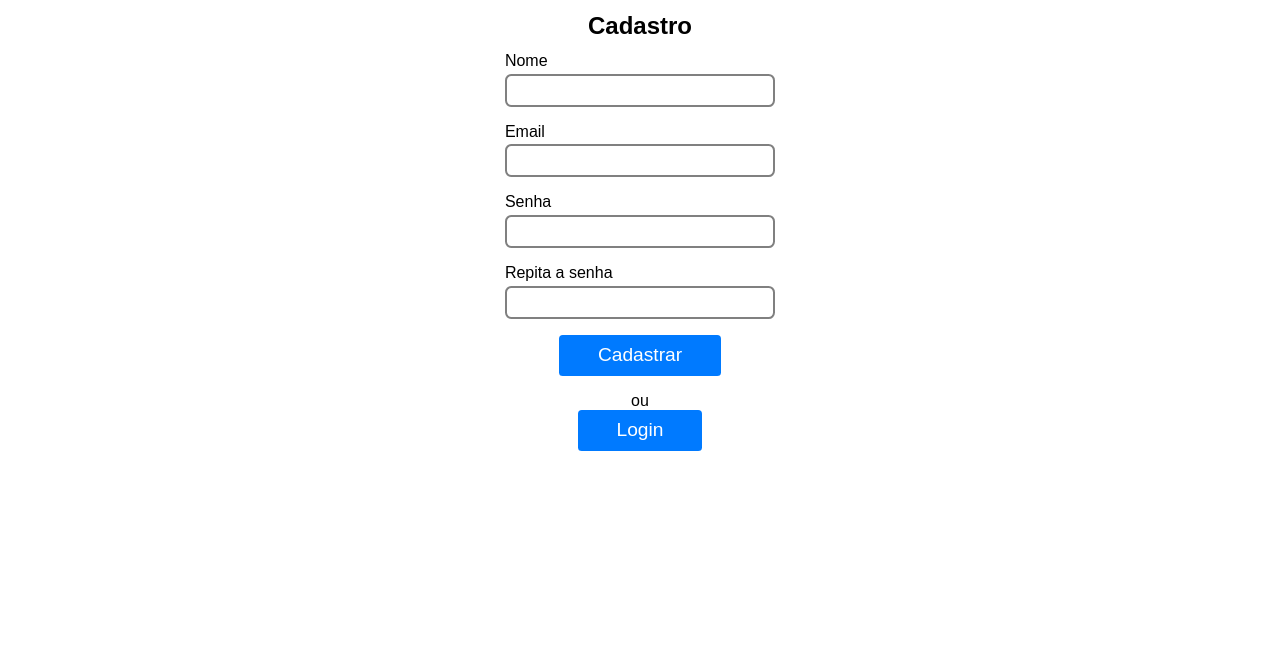
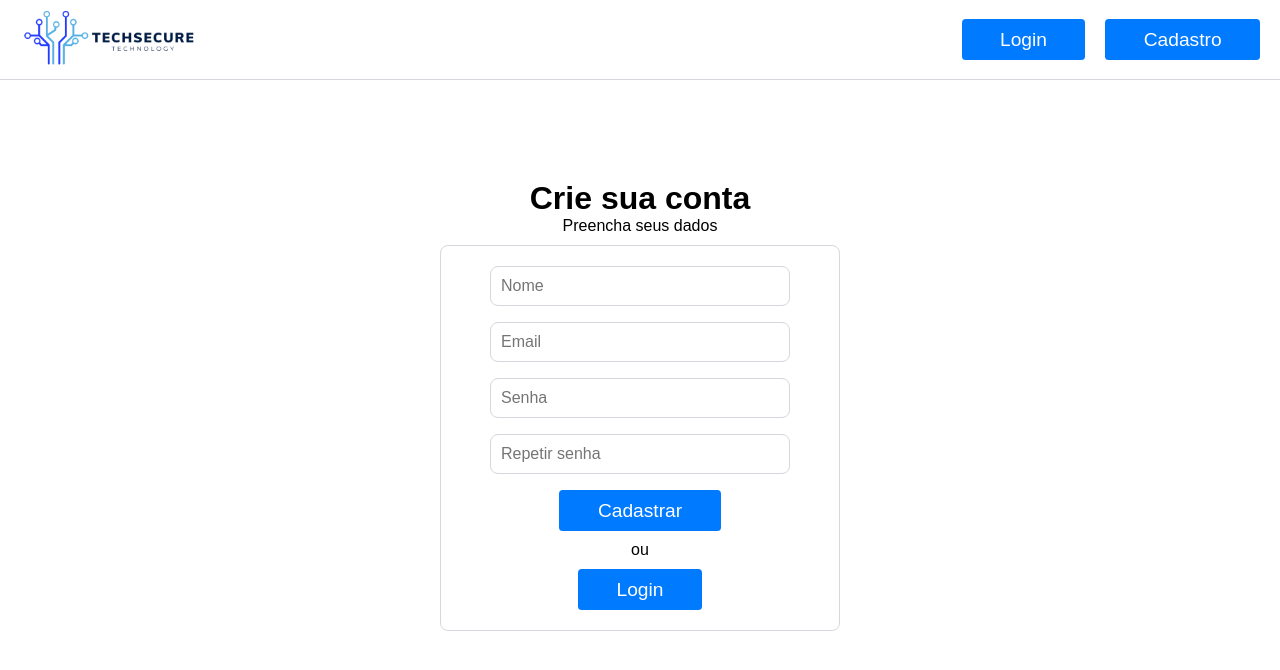
Before and after one commit to tbaiense/casos_teste_formulario_cadastro, a React (Vite) app: page /cadastro in a window 1280 px wide. Shown: the top 670 px of the page. Built offline with nearby package versions, Linux system fonts and the light colour scheme.

Commit message:
css da tela de cadastro

```diff
--- a/src/components/LinkButton/style.css
+++ b/src/components/LinkButton/style.css
@@ -8,4 +8,10 @@
     border-radius: 0.2em;
     box-shadow: none;
     border-style: none;
+    transition: background-color 0.3s ease, transform 0.2s ease;
 }
+
+.link-button:hover {
+    background-color: #005BB5;
+    transform: scale(1.05);
+}
--- a/src/pages/Cadastro/Cadastro.jsx
+++ b/src/pages/Cadastro/Cadastro.jsx
@@ -1,18 +1,18 @@
-import React from 'react';
-import LinkButton from '../../components/LinkButton/LinkButton';
-import { Link, useNavigate } from 'react-router-dom';
-
-import { useState } from 'react';
-import ModalMensagem from '../../components/ModalMensagem/ModalMensagem';
-import { accounts, appendAccount } from '../../account/accounts'
+import React from "react";
+import LinkButton from "../../components/LinkButton/LinkButton";
+import { Link, useNavigate } from "react-router-dom";
+import logoImg from "../../assets/logo.svg";
+import style from "./style.module.css";
+import { useState } from "react";
+import ModalMensagem from "../../components/ModalMensagem/ModalMensagem";
+import { accounts, appendAccount } from "../../account/accounts";
 const Cadastro = () => {
   const navigate = useNavigate();
 
-    const [ errorState, setErrorState ] = useState({
+  const [errorState, setErrorState] = useState({
     state: false,
     message: undefined,
   });
-
 
   function handleSubmit(e) {
     e.preventDefault(); // SubmitEvent.preventDefault()
@@ -27,27 +27,26 @@ const Cadastro = () => {
     setErrorState({
       state: false,
       message: undefined,
-        })
-
+    });
 
     try {
       let errMsg;
       // Verifica campos vazios
       if (!(name && email && pwd && pwdAgain)) {
-                errMsg = 'Nenhum campo pode estar vazio!';
+        errMsg = "Nenhum campo pode estar vazio!";
       } else if (name.length < 3) {
-                errMsg = 'nome deve conter 3 ou mais caracteres';
+        errMsg = "nome deve conter 3 ou mais caracteres";
       } else if (pwd.length < 8 || pwd.length > 32) {
-                errMsg = 'senhas possuem tamanho inválido (> 8 e < 32)!';
+        errMsg = "senhas possuem tamanho inválido (> 8 e < 32)!";
       } else if (pwd !== pwdAgain) {
-                errMsg = 'senhas não coincidem!';
+        errMsg = "senhas não coincidem!";
       } else {
         // Validação de email
         const regex = /^[\w.]+@\w+\.\w+(\.?\w+)*$/gi;
 
         if (!regex.test(email)) {
-                    document.getElementById('input-email').focus();
-                    errMsg = 'formato de email inválido!';
+          document.getElementById("input-email").focus();
+          errMsg = "formato de email inválido!";
         }
       }
 
@@ -56,7 +55,7 @@ const Cadastro = () => {
       }
 
       appendAccount(email, pwd);
-            navigate('/login');
+      navigate("/login");
     } catch (err) {
       setErrorState({
         state: true,
@@ -67,32 +66,81 @@ const Cadastro = () => {
   }
 
   return (
-        <section id="login-component" className="cabecalho">
+    <>
+      <header className={style.cabecalho}>
+        <div>
+          <Link to="/">
+            <img src={logoImg} alt="Logo" className={style.logo} />
+          </Link>
+        </div>
+        <div id="user-buttons" className={style.botoes}>
+          <LinkButton to="/login" text="Login" />
+          <LinkButton to="/cadastro" text="Cadastro" />
+        </div>
+      </header>
+      <div className={style.intro}>
+        <h1>Crie sua conta</h1>
+        <p>Preencha seus dados</p>
+      </div>
+      <div id="login-component" className={style.form}>
         {/* {errorState.state && <ModalMensagem message={errorState.message}/>} */}
-            <h1>Cadastro</h1>
         <form method="post" onSubmit={handleSubmit}>
           <label htmlFor="input-name">
-                    Nome
-                    <input type="text" id="input-name" name="name" required autoComplete='name'/>
+            <div className={style.inputcontainer}>
+              <input
+                type="text"
+                id="input-name"
+                name="name"
+                required
+                autoComplete="name"
+                placeholder="Nome"
+              />
+            </div>
           </label>
           <label htmlFor="input-email">
-                    Email
-                    <input type="email" id="input-email" name="email" required autoComplete='email'/>
+            <div className={style.inputcontainer}>
+              <input
+                type="email"
+                id="input-email"
+                name="email"
+                required
+                autoComplete="email"
+                placeholder="Email"
+              />
+            </div>
           </label>
           <label htmlFor="input-password">
-                    Senha
-                    <input type="password" id="input-password" name="password" required autoComplete='new-password'/>
+            <div className={style.inputcontainer}>
+              <input
+                type="password"
+                id="input-password"
+                name="password"
+                required
+                autoComplete="new-password"
+                placeholder="Senha"
+              />
+            </div>
           </label>
           <label htmlFor="input-password-again">
-                    Repita a senha
-                    <input type="password" id="input-password-again" name="password-again" required autoComplete='new-password'/>
+            <div className={style.inputcontainer}>
+              <input
+                type="password"
+                id="input-password-again"
+                name="password-again"
+                required
+                autoComplete="new-password"
+                placeholder="Repetir senha"
+              />
+            </div>
           </label>
-                <button type="submit" id="btn-submit">Cadastrar</button>
+          <button type="submit" id="btn-submit">
+            Cadastrar
+          </button>
         </form>
-
         <div>ou</div>
-            <LinkButton to="/login" text="Login"/>
-        </section>
+        <LinkButton to="/login" text="Login" />
+      </div>
+    </>
   );
 };
 
--- /dev/null
+++ b/src/pages/Cadastro/style.module.css
@@ -0,0 +1,56 @@
+.cabecalho {
+  display: flex;
+  justify-content: space-between;
+  align-items: center;
+  padding: 10px 20px;
+  border-bottom: 1px solid #D6D8DE;
+  width: 100%;
+  box-sizing: border-box;
+}
+
+.botoes{
+  display: flex;
+  gap: 20px;
+}
+
+.form {
+  margin: 0px auto 0;
+  display: flex;
+  flex-direction: column;
+  align-items: center;
+  gap: 10px;
+  padding: 20px;
+  border: 1px solid #D6D8DE;
+  border-radius: 8px;
+  max-width: 400px;
+}
+
+.intro{
+  display: flex;
+  flex-direction: column;
+  align-items: center;
+  margin-top: 100px;
+  margin-bottom: 10px;
+}
+
+.intro h1,p{
+  text-align: start;
+  margin: 0px;
+}
+
+.inputcontainer {
+  display: flex;
+  align-items: center;
+  gap: 10px;
+  border: 1px solid #D6D8DE;
+  border-radius: 8px;
+  padding: 10px;
+  background: white;
+  width: 300px;
+}
+
+.inputcontainer input {
+  border: none;
+  outline: none;
+  font-size: 16px;
+}
--- a/src/style.css
+++ b/src/style.css
@@ -11,12 +11,6 @@ html {
     font-family: sans-serif;
 }
 
-#login-component {
-    display: flex;
-    flex-flow: column nowrap;
-    align-items: center;
-
-}
 
 h1,
 h2,
@@ -32,15 +26,6 @@ label, label input {
 
 label {
     margin-bottom: 1rem;
-}
-
-input {
-    line-height: 1.5em;
-    font-size: 1.2rem;
-    padding-inline: 0.5em;
-    margin-top: 0.2em;
-    border-radius: 0.4rem;
-    border: 0.15em solid gray;
 }
 
 form {
@@ -59,5 +44,4 @@ form {
     border-radius: 0.2em;
     box-shadow: none;
     border-style: none;
-    margin-bottom: 1rem;
 }
```
Also changed, not shown: src/pages/LandingPage/LandingPage.jsx (+22 -12 lines). Lines whose indentation alone changed are shown as unchanged.
